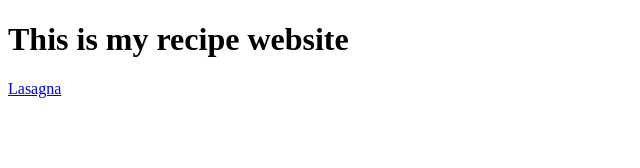
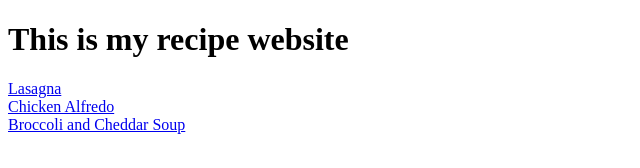
Before and after one commit to colbynance/odin-recipies, a plain HTML site: page index.html in a window 1280 px wide. Shown: the whole page, without its empty margins (0-640 px from the left). Drawn offline with Linux system fonts and the light colour scheme.

Commit message:
Add href to new pages
chicken_alfredo.html and broccoli_cheddar_soup.html

```diff
--- a/index.html
+++ b/index.html
@@ -7,6 +7,8 @@
 </head>
 <body>
     <h1>This is my recipe website</h1>
-    <a href="recipes/lasagna.html">Lasagna</a>
+    <a href="recipes/lasagna.html">Lasagna</a><br>
+    <a href="recipes/chicken_alfredo.html">Chicken Alfredo</a><br>
+    <a href="recipes/broccoli_cheddar_soup.html">Broccoli and Cheddar Soup</a><br>
 </body>
 </html>
```
